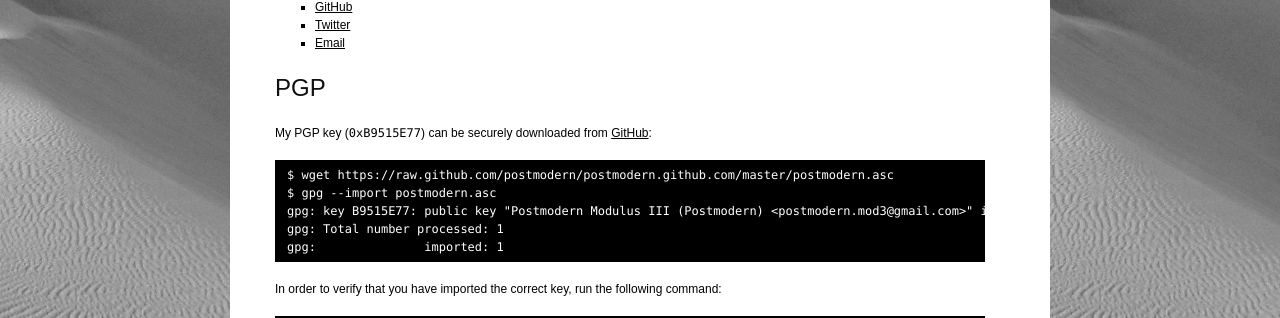
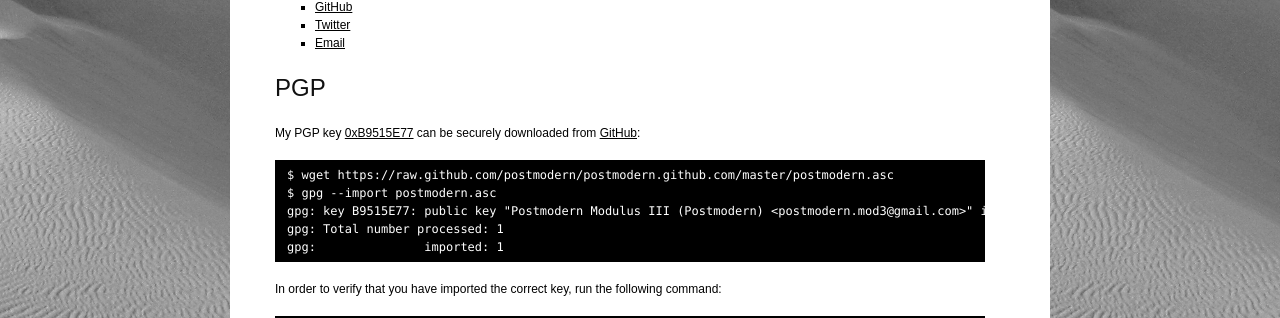
Before and after one commit to postmodern/postmodern.github.io, a Jekyll site: the page built from contact.md, in a window 1280 px wide. Shown: the part 393-711 px from the top of the page. Built offline with Jekyll 4.4.1, drawn with Linux system fonts in a browser that asks for light colours; Markdown is read by kramdown in place of the engine named in the settings.

Commit message:
Link to pgp.mit.edu.

```diff
--- a/contact.md
+++ b/contact.md
@@ -13,7 +13,7 @@ layout: default
 
 <h2 id="pgp">PGP</h2>
 
-My PGP key (`0xB9515E77`) can be securely downloaded from [GitHub](https://raw.github.com/postmodern/postmodern.github.com/master/postmodern.asc):
+My PGP key [0xB9515E77] can be securely downloaded from [GitHub](https://raw.github.com/postmodern/postmodern.github.com/master/postmodern.asc):
 
     $ wget https://raw.github.com/postmodern/postmodern.github.com/master/postmodern.asc
     $ gpg --import postmodern.asc
```
Also changed, not shown: other parts of contact.md (+2 -0 lines).
